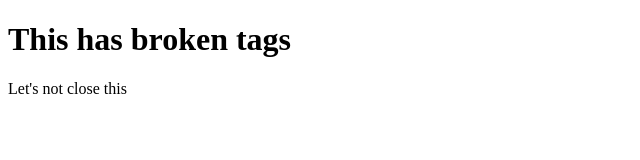
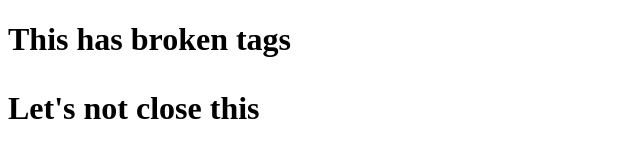
Before and after one commit to SJECollins/testeval, a plain HTML site: page validation.html in a window 1280 px wide. Shown: the whole page, without its empty margins (0-640 px from the left). Drawn offline with Linux system fonts and the light colour scheme.

Commit message:
break it in a different way

```diff
--- a/assets/wrong.css
+++ b/assets/wrong.css
@@ -1,3 +1,11 @@
 /* html {
     font-family: 'Courier New', Courier, monospace;
 } */
+
+* {
+    notarule: 1;
+}
+
+body {
+    font-size: 12px
+}
--- a/validation.html
+++ b/validation.html
@@ -4,10 +4,10 @@
     <meta charset="UTF-8">
     <meta name="viewport" content="width=device-width, initial-scale=1.0">
     <title>Test repo</title>
-</head>
+<head>
 <body>
-    <h1>This has broken tags</h1>
     <!-- Validation errors -->
-    <p>Let's not close this
+    <h1>This has broken tags<h1>
+    <p>Let's not close this</p>
 </body>
 </html>
```
